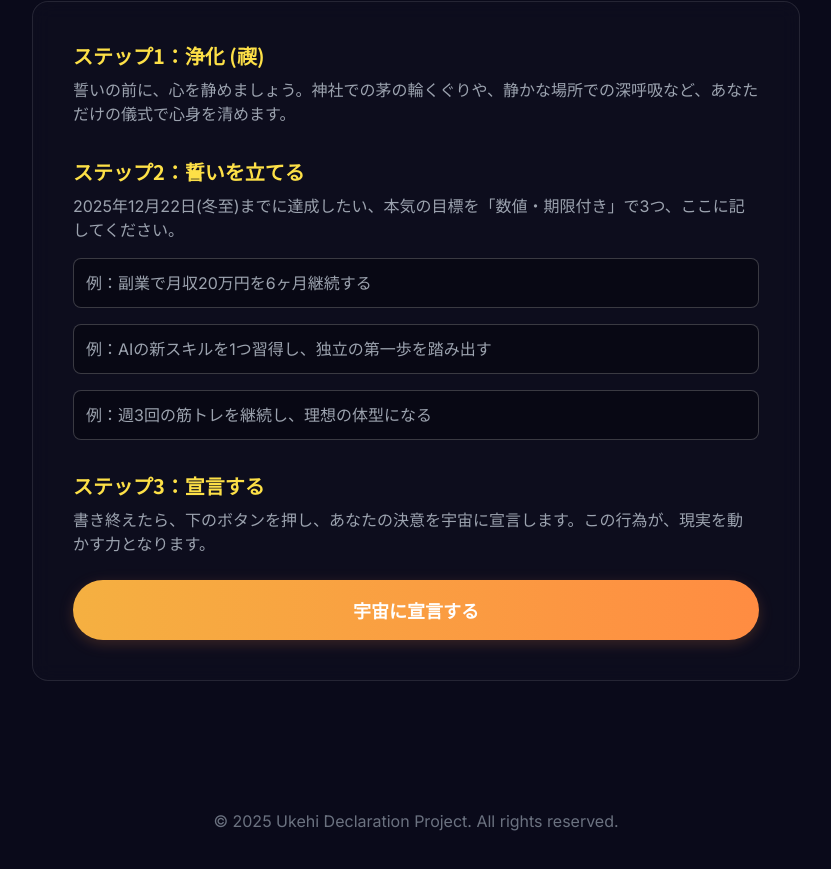
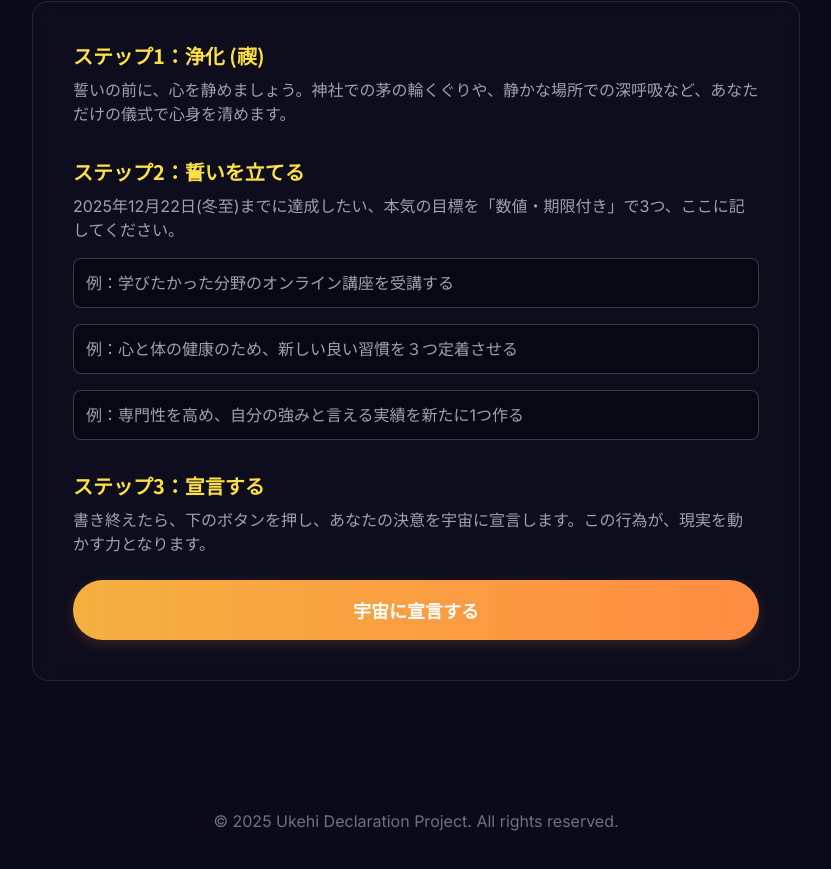
Before and after one commit to Hiroshift/ukehi, a plain HTML site: page index.html in a window 1280 px wide. Shown: the part 1865-2734 px from the top of the page, without its empty margins (224-1055 px from the left). Drawn offline with nearby package versions, Linux system fonts and the light colour scheme; animation ran at ten frames a second.

Commit message:
placeholder変更

```diff
--- a/index.html
+++ b/index.html
@@ -181,9 +181,9 @@
                         <h3 class="text-xl font-bold text-yellow-300 font-noto">ステップ2：誓いを立てる</h3>
                         <p class="mt-2 text-gray-400">2025年12月22日(冬至)までに達成したい、本気の目標を「数値・期限付き」で3つ、ここに記してください。</p>
                         <div class="mt-4 space-y-4">
-                            <input type="text" id="vow1" class="w-full p-3 rounded-lg ukehi-input" placeholder="例：副業で月収20万円を6ヶ月継続する">
-                            <input type="text" id="vow2" class="w-full p-3 rounded-lg ukehi-input" placeholder="例：AIの新スキルを1つ習得し、独立の第一歩を踏み出す">
-                            <input type="text" id="vow3" class="w-full p-3 rounded-lg ukehi-input" placeholder="例：週3回の筋トレを継続し、理想の体型になる">
+                            <input type="text" id="vow1" class="w-full p-3 rounded-lg ukehi-input" placeholder="例：学びたかった分野のオンライン講座を受講する">
+                            <input type="text" id="vow2" class="w-full p-3 rounded-lg ukehi-input" placeholder="例：心と体の健康のため、新しい良い習慣を３つ定着させる">
+                            <input type="text" id="vow3" class="w-full p-3 rounded-lg ukehi-input" placeholder="例：専門性を高め、自分の強みと言える実績を新たに1つ作る">
                         </div>
                     </div>
                      <div>
```
